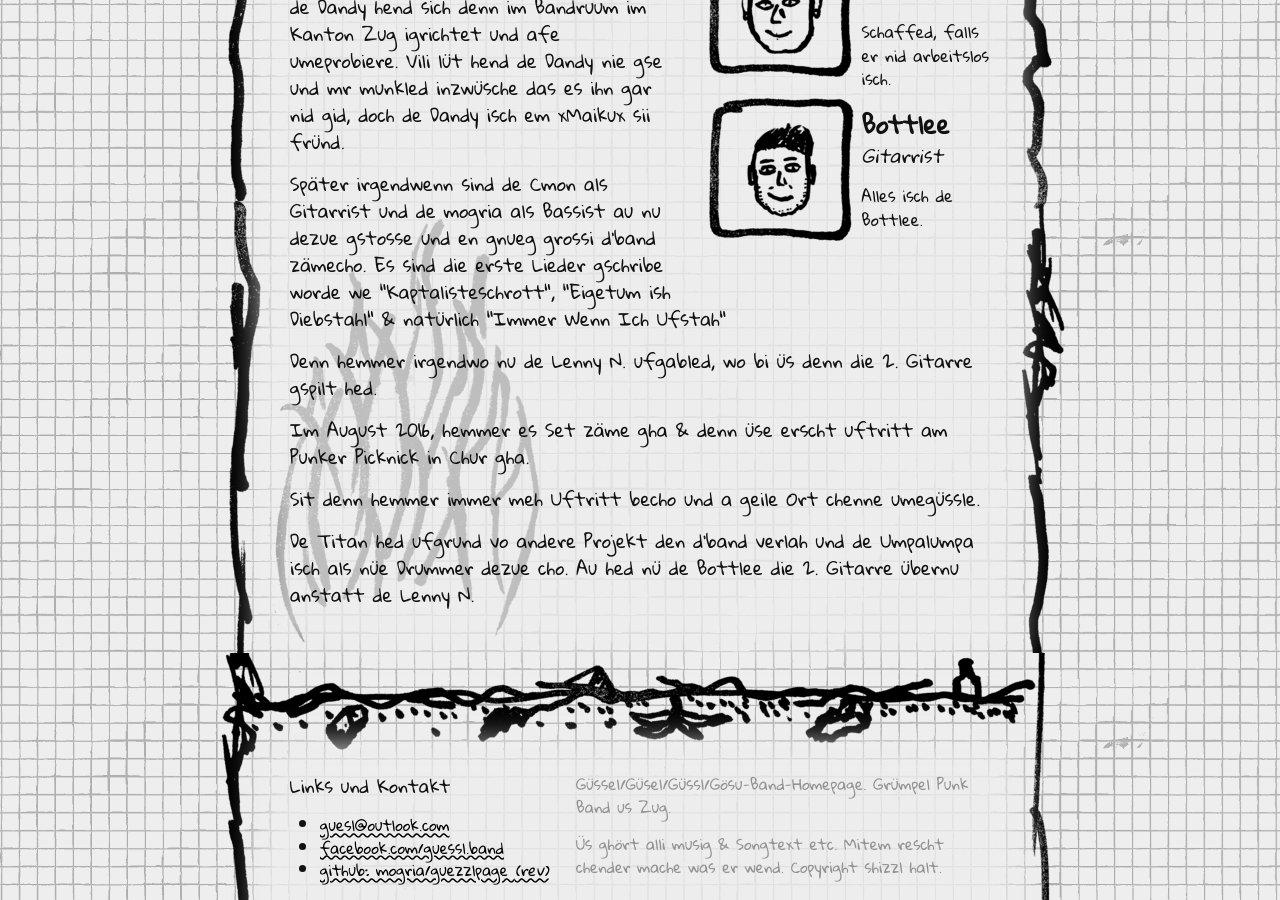
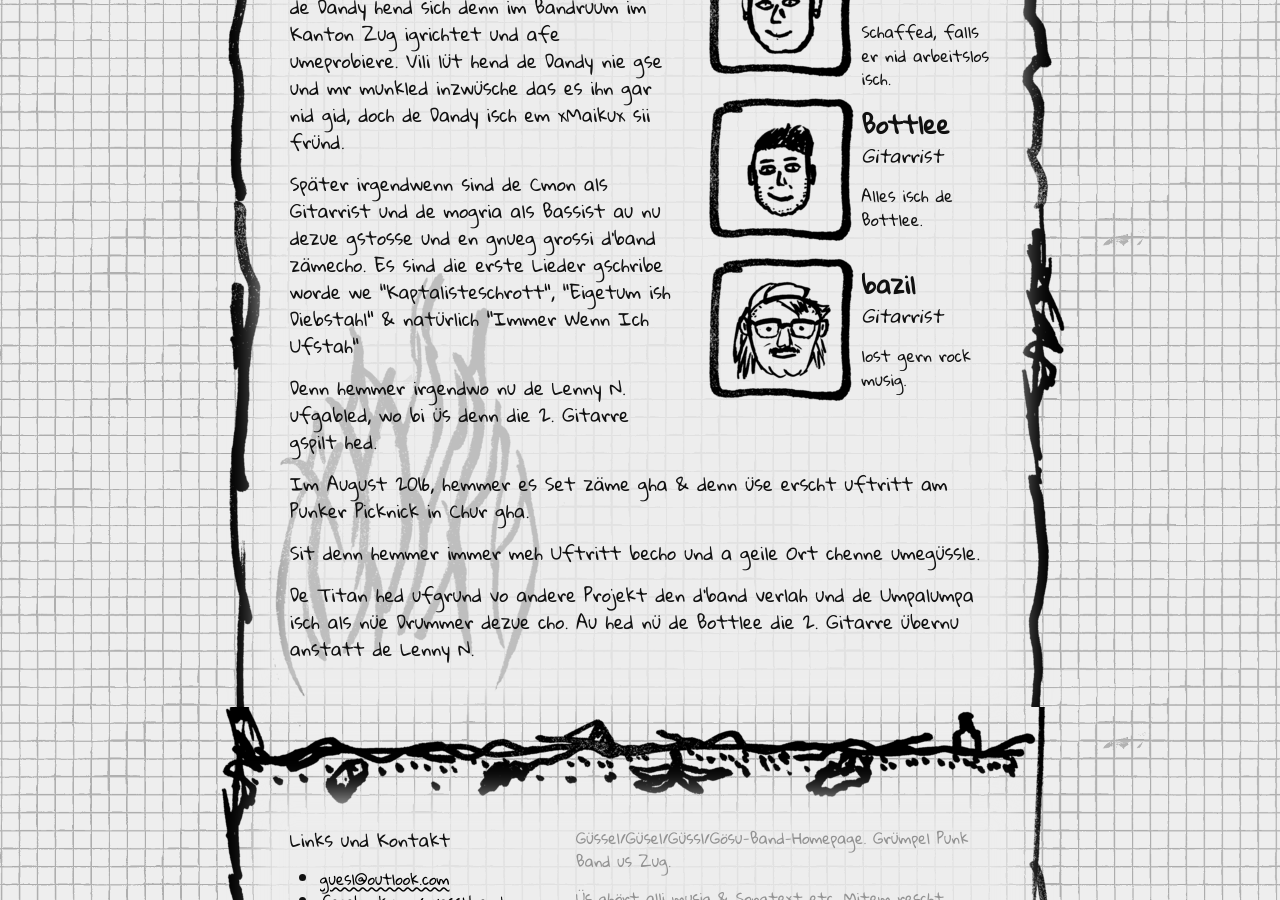
Before and after one commit to mogria/guezzlpage, a Jekyll site: the page built from band.html, in a window 1280 px wide and 900 px high, scrolled down 1237 px. Built offline with Jekyll 4.4.1, drawn with Linux system fonts in a browser that asks for light colours.

Commit message:
add bandmember bazil

```diff
--- a/_data/bandmembers.json
+++ b/_data/bandmembers.json
@@ -46,5 +46,11 @@
         "role": "Gitarrist",
         "description": "Alles isch de Bottlee.",
         "active": true
+    },
+    "bazil": {
+        "name": "bazil",
+        "role": "Gitarrist",
+        "description": "lost gern rock musig.",
+        "active": true
     }
 }
--- a/band.html
+++ b/band.html
@@ -14,6 +14,7 @@ menu_link_image: /img/nav-band.png
 {% assign lenny = site.data.bandmembers.lenny.name %}
 {% assign umpa = site.data.bandmembers.umpa.name %}
 {% assign bottlee = site.data.bandmembers.bottlee.name %}
+{% assign bazil = site.data.bandmembers.bazil.name %}
 
 <div itemscope= itemtype="http://schema.org/MusicGroup">
 <div class="band-members" itemscope itemtype="http://schema.org/ItemList">
```
Also changed, not shown: img/bandmember-bazil.png (added), 1 other file.
